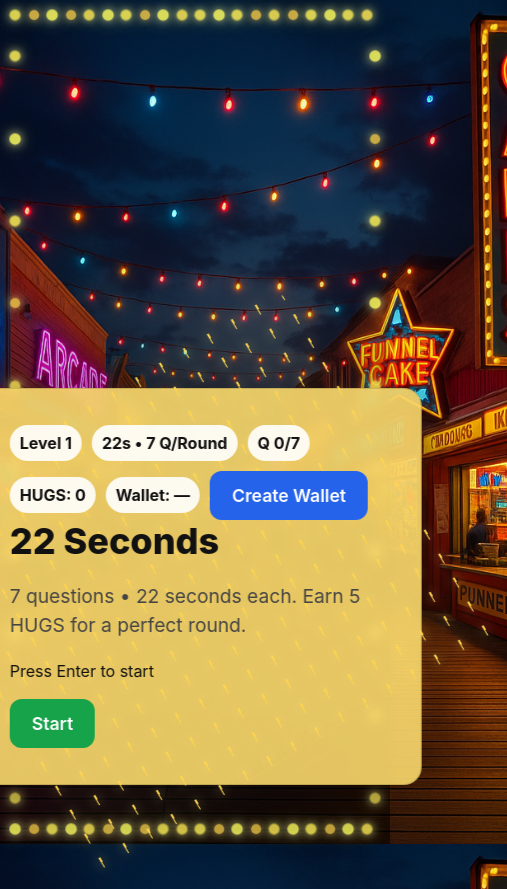
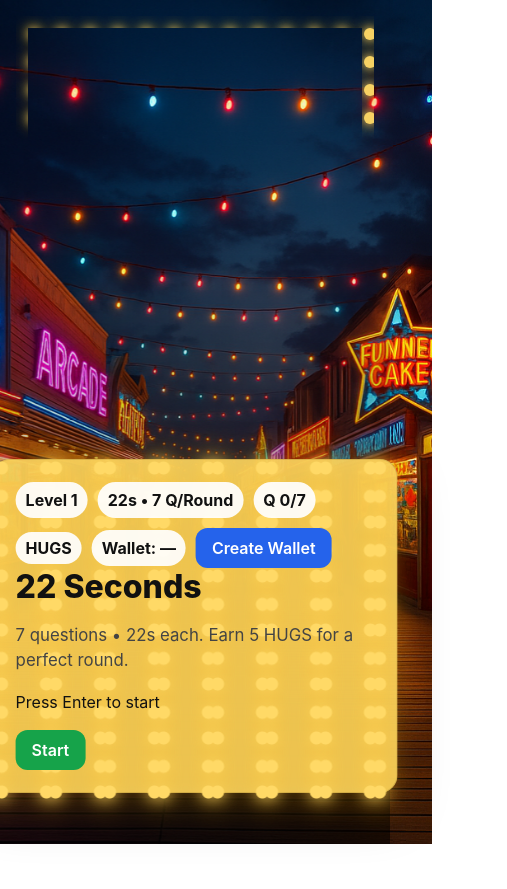
Before and after one commit to hugstokens-stack/hugs-trivia, a React (Vite) app: page / in a window 390 px wide. Shown: the whole page, 507 px wide, since content can reach past the window. After the commit the page ends 844 px from the top, so only its background shows below. Built offline with nearby package versions, Linux system fonts and the light colour scheme.

Commit message:
Neon bulbs (viewport+panel), HUGS history drawer, reliable Enter submit

```diff
--- a/src/App.css
+++ b/src/App.css
@@ -1,166 +1,113 @@
-/* ===== 22 Seconds – centered panel + neon frame + card bulbs + mobile actions ===== */
+/* ===== 22 Seconds – Centered Card + Neon Bulbs + Mobile-friendly ===== */
 
 :root{
-  --panel-bg: rgba(246,213,107,0.92);
-  --text:#111;
-  --muted:#444;
-  --accent-blue:#2563eb;
-  --accent-green:#16a34a;
+  --panel-bg: rgba(246,213,107,0.94);
+  --text:#111; --muted:#444;
+  --accent-blue:#2563eb; --accent-green:#16a34a;
   --radius:18px;
 }
 
 html,body,#root{
-  height:100%;
-  margin:0;
-  font-family: Inter, system-ui, -apple-system, "Segoe UI", Roboto, Arial;
+  height:100%; margin:0;
+  font-family:Inter, system-ui, -apple-system, Segoe UI, Roboto, HelveticaNeue, Arial;
   background-image:url("/boardwalktheme.png");
-  background-size:cover;
-  background-position:center;
-  background-repeat:no-repeat;
-  background-attachment:fixed;
+  background-size:cover; background-position:center;
+  background-repeat:no-repeat; background-attachment:fixed;
   color:#fff;
 }
 
-@keyframes fadeInBackground{
-  0%{ filter:brightness(.4) blur(5px); opacity:0 }
-  100%{ filter:brightness(1) blur(0); opacity:1 }
-}
-body{ animation:fadeInBackground 1.2s ease-out forwards }
+@keyframes fadeInBg{0%{filter:brightness(.6) blur(2px);opacity:0}100%{filter:none;opacity:1}}
+body{animation:fadeInBg 900ms ease-out forwards}
 
+/* bottom vignette */
 .scrim{
   position:fixed; inset:0; pointer-events:none;
-  background:linear-gradient(to top, rgba(0,0,0,.55) 0%, rgba(0,0,0,.25) 45%, rgba(0,0,0,0) 75%);
-  z-index:5;
+  background:linear-gradient(to top, rgba(0,0,0,.55) 0%, rgba(0,0,0,.25) 40%, rgba(0,0,0,0) 70%);
+  z-index:4;
 }
 
-/* ---- Neon frame around the viewport ---- */
+/* ===== VIEWPORT NEON FRAME ===== */
 .neon-frame{
-  position:fixed;
-  inset:10px;
-  list-style:none;
-  margin:0; padding:0;
-  pointer-events:none;
-  z-index:6;
+  --dot: 12px;
+  --gap: 28px;
+  position:fixed; inset:16px; list-style:none; margin:0; padding:0;
+  display:grid; grid-template-columns:repeat(15, var(--gap));
+  grid-auto-rows:var(--gap);
+  pointer-events:none; z-index:6;
 }
 .neon-frame li{
-  position:absolute;
-  width:10px; height:10px; border-radius:50%;
-  background:#ffd54f;
-  box-shadow:0 0 8px rgba(255,235,130,.9), 0 0 18px rgba(255,235,130,.6);
-  animation:bulb 1.4s infinite ease-in-out;
-  opacity:.85;
+  width:var(--dot); height:var(--dot); border-radius:50%;
+  background:#ffd966;
+  box-shadow:0 0 10px #ffd966, 0 0 18px #ffb100;
+  animation:blink 1.6s infinite ease-in-out;
 }
-/* Top edge (0–19) */
-.neon-frame li:nth-child(-n+20){ top:0; }
-.neon-frame li:nth-child(1){ left:0; } .neon-frame li:nth-child(2){ left:5%; }
-.neon-frame li:nth-child(3){ left:10%; } .neon-frame li:nth-child(4){ left:15%; }
-.neon-frame li:nth-child(5){ left:20%; } .neon-frame li:nth-child(6){ left:25%; }
-.neon-frame li:nth-child(7){ left:30%; } .neon-frame li:nth-child(8){ left:35%; }
-.neon-frame li:nth-child(9){ left:40%; } .neon-frame li:nth-child(10){ left:45%; }
-.neon-frame li:nth-child(11){ left:50%; } .neon-frame li:nth-child(12){ left:55%; }
-.neon-frame li:nth-child(13){ left:60%; } .neon-frame li:nth-child(14){ left:65%; }
-.neon-frame li:nth-child(15){ left:70%; } .neon-frame li:nth-child(16){ left:75%; }
-.neon-frame li:nth-child(17){ left:80%; } .neon-frame li:nth-child(18){ left:85%; }
-.neon-frame li:nth-child(19){ left:90%; } .neon-frame li:nth-child(20){ left:95%; }
-/* Bottom (21–40) */
-.neon-frame li:nth-child(n+21):nth-child(-n+40){ bottom:0; }
-.neon-frame li:nth-child(21){ left:0; } .neon-frame li:nth-child(22){ left:5%; }
-.neon-frame li:nth-child(23){ left:10%; } .neon-frame li:nth-child(24){ left:15%; }
-.neon-frame li:nth-child(25){ left:20%; } .neon-frame li:nth-child(26){ left:25%; }
-.neon-frame li:nth-child(27){ left:30%; } .neon-frame li:nth-child(28){ left:35%; }
-.neon-frame li:nth-child(29){ left:40%; } .neon-frame li:nth-child(30){ left:45%; }
-.neon-frame li:nth-child(31){ left:50%; } .neon-frame li:nth-child(32){ left:55%; }
-.neon-frame li:nth-child(33){ left:60%; } .neon-frame li:nth-child(34){ left:65%; }
-.neon-frame li:nth-child(35){ left:70%; } .neon-frame li:nth-child(36){ left:75%; }
-.neon-frame li:nth-child(37){ left:80%; } .neon-frame li:nth-child(38){ left:85%; }
-.neon-frame li:nth-child(39){ left:90%; } .neon-frame li:nth-child(40){ left:95%; }
-/* Left (41–50) */
-.neon-frame li:nth-child(n+41):nth-child(-n+50){ left:0; }
-.neon-frame li:nth-child(41){ top:5%; } .neon-frame li:nth-child(42){ top:15%; }
-.neon-frame li:nth-child(43){ top:25%; } .neon-frame li:nth-child(44){ top:35%; }
-.neon-frame li:nth-child(45){ top:45%; } .neon-frame li:nth-child(46){ top:55%; }
-.neon-frame li:nth-child(47){ top:65%; } .neon-frame li:nth-child(48){ top:75%; }
-.neon-frame li:nth-child(49){ top:85%; } .neon-frame li:nth-child(50){ top:95%; }
-/* Right (51–60) */
-.neon-frame li:nth-child(n+51){ right:0; }
-.neon-frame li:nth-child(51){ top:5%; } .neon-frame li:nth-child(52){ top:15%; }
-.neon-frame li:nth-child(53){ top:25%; } .neon-frame li:nth-child(54){ top:35%; }
-.neon-frame li:nth-child(55){ top:45%; } .neon-frame li:nth-child(56){ top:55%; }
-.neon-frame li:nth-child(57){ top:65%; } .neon-frame li:nth-child(58){ top:75%; }
-.neon-frame li:nth-child(59){ top:85%; } .neon-frame li:nth-child(60){ top:95%; }
+@keyframes blink{0%,100%{opacity:.25}50%{opacity:1}}
+/* ring edge only (hide inner bulbs) */
+.neon-frame{mask:
+  linear-gradient(#000 0 0) content-box, linear-gradient(#000 0 0);
+  -webkit-mask:
+  linear-gradient(#000 0 0) content-box, linear-gradient(#000 0 0);
+  padding:12px; background:transparent;
+  mask-composite:exclude; -webkit-mask-composite:xor;
+}
 
-@keyframes bulb{
-  0%, 100% { filter:brightness(.9); transform:scale(1); }
-  50% { filter:brightness(1.25); transform:scale(1.15); }
-}
-.neon-frame li:nth-child(odd){ animation-delay:.3s }
-.neon-frame li:nth-child(3n){ animation-delay:.6s }
-.neon-frame li:nth-child(5n){ animation-delay:.9s }
-
-/* ---- Centered gold panel ---- */
+/* ===== GOLD PANEL (centered) ===== */
 .overlay{
-  position:fixed;
-  left:50%; top:50%;
-  transform:translate(-50%, -50%);
-  width:min(1200px, 95vw);
-  background:var(--panel-bg);
-  color:var(--text);
-  border-radius:var(--radius);
-  border:1px solid rgba(0,0,0,.15);
-  box-shadow:0 16px 52px rgba(0,0,0,.35);
-  padding:36px 40px;
-  backdrop-filter:blur(4px);
+  position:fixed; left:50%; bottom:10vh; transform:translateX(-50%);
+  width:min(1050px, 92vw);
+  background:var(--panel-bg); color:var(--text);
+  border-radius:var(--radius); border:1px solid rgba(0,0,0,.15);
+  padding:28px 32px; box-shadow:0 18px 48px rgba(0,0,0,.35);
   z-index:10;
 }
-.overlay *{ color:var(--text) }
 
-/* --- Bulb border around the card (no extra markup) --- */
-@keyframes chase { to { transform: rotate(1turn); } }
+/* PANEL EDGE BULBS */
 .overlay::before{
-  content:"";
-  position:absolute; inset:-12px;
+  content:""; position:absolute; inset:-10px;
   border-radius:calc(var(--radius) + 12px);
+  pointer-events:none; z-index:-1;
+  /* dotted bulbs along border using repeating radial gradients */
   background:
-    conic-gradient(from 0deg,
-      #ffd54f 0 10deg, transparent 10deg 30deg) 0 0 / 28px 28px repeat;
-  filter: drop-shadow(0 0 6px rgba(255,235,130,.9))
-          drop-shadow(0 0 14px rgba(255,235,130,.6));
-  animation: chase 6s linear infinite;
-  pointer-events:none;
-  z-index:-1;
+    radial-gradient(circle at 18px 18px, #ffd966 0 6px, transparent 7px) 0 0 / 54px 54px repeat,
+    radial-gradient(circle at 18px 18px, #ffd966 0 6px, transparent 7px) 0 100% / 54px 54px repeat,
+    radial-gradient(circle at 18px 18px, #ffd966 0 6px, transparent 7px) 100% 0 / 54px 54px repeat,
+    radial-gradient(circle at 18px 18px, #ffd966 0 6px, transparent 7px) 100% 100% / 54px 54px repeat;
+  filter: drop-shadow(0 0 8px #ffd966) drop-shadow(0 0 16px #ffb100);
 }
 
-/* Typography & controls */
-h1.title{ margin:0 0 14px; font-size:clamp(36px, 5.6vw, 54px); font-weight:800; line-height:1.2 }
-.level{ font-size:1.5rem; font-weight:700; margin:12px 0 8px }
-.subtitle{ color:var(--muted); font-size:1.2rem }
-.hud{ display:flex; gap:10px; flex-wrap:wrap; align-items:center; font-size:1rem }
-.badge{ background:rgba(255,255,255,.9); color:#111; font-weight:700; border-radius:999px; padding:6px 10px }
-.btn{ display:inline-flex; align-items:center; justify-content:center; padding:12px 20px; border-radius:12px; border:0; cursor:pointer; font-weight:600; font-size:1.15rem; line-height:1.2; transition:filter .15s, transform .1s }
-.btn:active{ transform:translateY(1px) }
-.btn-blue{ background:var(--accent-blue); color:#fff } .btn-blue:hover{ filter:brightness(1.05) }
-.btn-green{ background:var(--accent-green); color:#fff } .btn-green:hover{ filter:brightness(1.05) }
-.btn-ghost{ background:transparent; border:1px solid rgba(0,0,0,.15); color:var(--text) }
+/* type */
+h1.title{margin:0 0 10px; font-size:clamp(32px,5vw,46px); font-weight:800; line-height:1.2}
+.level{font-weight:700; margin:8px 0 4px; font-size:1.2rem}
+.subtitle{color:var(--muted); font-size:1.05rem}
+.feedback{margin-top:10px; font-weight:700; color:var(--accent-green)}
 
-.controls{ display:flex; gap:12px; align-items:center; flex-wrap:wrap }
+/* HUD / badges */
+.hud{display:flex; gap:10px; flex-wrap:wrap; align-items:center}
+.badge,.chip{
+  background:rgba(255,255,255,.92); color:#111; font-weight:700;
+  border-radius:999px; padding:6px 10px; border:0;
+}
+.chip{cursor:pointer}
+
+/* input & buttons */
+.controls{display:flex; gap:10px; align-items:center; margin-top:6px}
 .controls input{
-  height:56px; padding:0 14px; font-size:1.25rem;
-  border-radius:10px; border:1px solid rgba(0,0,0,.25);
-  width:min(680px, 92%); box-shadow:0 2px 4px rgba(0,0,0,.1)
+  height:52px; padding:0 14px; font-size:1.05rem; border-radius:10px;
+  border:1px solid rgba(0,0,0,.25); width:min(560px, 90%);
+  box-shadow:0 2px 4px rgba(0,0,0,.08);
 }
-.controls input:focus{ outline:2px solid var(--accent-blue) }
-.feedback{ margin-top:12px; font-size:1.25rem; font-weight:700; color:var(--accent-green) }
+.controls input:focus{outline:2px solid var(--accent-blue)}
+.btn{display:inline-flex; align-items:center; justify-content:center; padding:10px 16px;
+  border-radius:12px; border:0; cursor:pointer; font-weight:600; font-size:1rem}
+.btn-blue{background:var(--accent-blue); color:#fff}
+.btn-green{background:var(--accent-green); color:#fff}
+.btn-ghost{background:transparent; border:1px solid rgba(0,0,0,.15); color:var(--text)}
 
-/* ---- Mobile: show Start/Next and Submit/Skip buttons ---- */
-.mobile-actions{
-  display:none;
-  margin-top:10px;
-  gap:10px;
+/* mobile extras */
+.mobile-actions{display:none; gap:8px; margin-top:8px}
+@media (max-width: 760px){
+  .overlay{bottom:6vh; padding:22px}
+  .controls{flex-direction:column; align-items:stretch}
+  .controls input{width:100%}
+  .mobile-actions{display:flex}
 }
-@media (max-width: 720px){
-  .overlay{ top:auto; bottom:7vh; transform:translateX(-50%) }
-  .mobile-actions{ display:flex; }
-  /* bigger touch targets on phone */
-  .btn{ padding:14px 22px; font-size:1.1rem }
-  .controls input{ height:54px; font-size:1.15rem; width:100% }
-}
--- a/src/App.jsx
+++ b/src/App.jsx
@@ -1,3 +1,4 @@
+
 import React, { useEffect, useMemo, useRef, useState } from "react";
 import "./App.css";
 import { CONFIG } from "./config";
@@ -18,8 +19,12 @@ export default function App() {
   const [askedInLevel, setAskedInLevel] = useState(0);
   const [correctInLevel, setCorrectInLevel] = useState(0);
 
-  // wallet
+  // wallet & history
   const [wallet, setWalletState] = useState(getWallet());
+  const [showHistory, setShowHistory] = useState(false);
+  const [history, setHistory] = useState(() => {
+    try { return JSON.parse(localStorage.getItem("hugs_history")||"[]"); } catch { return []; }
+  });
 
   // constants
   const roundTarget = useMemo(() => CONFIG.questionsPerRound, []);
@@ -28,8 +33,7 @@ export default function App() {
   // refs
   const inputRef = useRef(null);
 
-  // global no-repeat set across the whole session
-  // key by normalized question+answers (stronger than ids)
+  // global no-repeat across session
   const usedKeysRef = useRef(new Set());
 
   // ---------- helpers ----------
@@ -47,7 +51,6 @@ export default function App() {
     if (pool.length === 0) return null;
     return pool[Math.floor(Math.random() * pool.length)];
   }
-
   function pickAnyUnused() {
     for (const lvl of Object.keys(EXTRA_BANK).map((n) => +n)) {
       const c = pickFromLevel(lvl);
@@ -57,18 +60,10 @@ export default function App() {
   }
 
   function loadNextQuestion(nextAskedCount) {
-    // round finished?
-    if (nextAskedCount >= roundTarget) {
-      completeLevel();
-      return;
-    }
+    if (nextAskedCount >= roundTarget) { completeLevel(); return; }
 
-    // try same-level first
     let local = pickFromLevel(level);
-    if (!local) {
-      // fallback: anywhere, still no repeats
-      local = pickAnyUnused();
-    }
+    if (!local) local = pickAnyUnused();
 
     if (!local) {
       setQuestion({ question: "Out of questions 🎉", answer: "" });
@@ -77,7 +72,6 @@ export default function App() {
       return;
     }
 
-    // register and show
     usedKeysRef.current.add(keyFor(local));
     setQuestion({ question: local.q, answer: local.a, answers: local.a });
     setAnswer("");
@@ -94,16 +88,24 @@ export default function App() {
   }
 
   function completeLevel() {
-    if (correctInLevel === roundTarget && wallet?.address) {
-      rewardTokens(wallet.address, CONFIG.tokensPerCorrectRound)
-        .then(() =>
-          setFeedback(
-            `🎉 Level Complete! +${CONFIG.tokensPerCorrectRound} ${CONFIG.tokenCode} awarded.`
-          )
-        )
-        .catch(() =>
-          setFeedback("⚠️ Reward queued. (Enable XRPL to pay for real)")
-        );
+    // record to history (mock HUGS earned only on perfect round)
+    const earned = correctInLevel === roundTarget ? CONFIG.tokensPerCorrectRound : 0;
+    const row = {
+      ts: Date.now(),
+      level,
+      correct: correctInLevel,
+      outOf: roundTarget,
+      duration: roundTarget * perQuestionSeconds,
+      hugs: earned,
+    };
+    const nextHist = [row, ...history].slice(0, 50);
+    setHistory(nextHist);
+    try { localStorage.setItem("hugs_history", JSON.stringify(nextHist)); } catch {}
+
+    if (earned && wallet?.address) {
+      rewardTokens(wallet.address, earned)
+        .then(() => setFeedback(`🎉 Level Complete! +${earned} ${CONFIG.tokenCode} awarded.`))
+        .catch(() => setFeedback("⚠️ Reward queued. (Enable XRPL to pay for real)"));
     } else {
       setFeedback("⏸️ Level complete. Press Enter for the next level.");
     }
@@ -123,7 +125,7 @@ export default function App() {
     setTimeout(() => {
       setAskedInLevel(nextAsked);
       loadNextQuestion(nextAsked);
-    }, 220);
+    }, 200);
   }
 
   function submit() {
@@ -140,7 +142,7 @@ export default function App() {
       setTimeout(() => {
         setAskedInLevel(nextAsked);
         loadNextQuestion(nextAsked);
-      }, 450);
+      }, 420);
     } else {
       advanceAsWrong();
     }
@@ -156,85 +158,53 @@ export default function App() {
     return res.json();
   }
 
-  async function makeWallet() {
-    const w = await createTestWallet();
-    setWalletState(w);
-  }
-  function resetWallet() {
-    clearWallet();
-    setWalletState(null);
-  }
+  async function makeWallet() { const w = await createTestWallet(); setWalletState(w); }
+  function resetWallet(){ clearWallet(); setWalletState(null); }
 
-  // Desktop/phone friendly: a single action to start/advance
-  function startOrNext() {
-    if (!started) {
-      setStarted(true);
-      startLevel(1);
-    } else if (pausedBetweenLevels) {
-      setFeedback("");
-      startLevel(level + 1);
-    }
+  // unified start/next for mobile button
+  function startOrNext(){
+    if (!started) { setStarted(true); startLevel(1); }
+    else if (pausedBetweenLevels){ setFeedback(""); startLevel(level + 1); }
   }
 
   // ---------- effects ----------
-  // Global Enter handling
+  // Global Enter: start/next or submit/skip
   useEffect(() => {
-    function onKey(e) {
+    function onKey(e){
       if (e.key !== "Enter") return;
-
-      if (!started) {
-        setStarted(true);
-        startLevel(1);
-        return;
-      }
-      if (pausedBetweenLevels) {
-        setFeedback("");
-        startLevel(level + 1);
-        return;
-      }
+      if (!started){ setStarted(true); startLevel(1); return; }
+      if (pausedBetweenLevels){ setFeedback(""); startLevel(level + 1); return; }
       if (!question) return;
-
-      if (norm(answer).length > 0) {
-        submit();
-      } else {
-        advanceAsWrong();
-      }
+      if (norm(answer).length > 0) submit(); else advanceAsWrong();
     }
     window.addEventListener("keydown", onKey);
     return () => window.removeEventListener("keydown", onKey);
   }, [started, pausedBetweenLevels, level, question, answer]);
 
-  // Per-question countdown
+  // timer
   useEffect(() => {
     if (!started || pausedBetweenLevels || !question) return;
-    if (secondsLeft <= 0) {
-      advanceAsWrong();
-      return;
-    }
-    const t = setTimeout(() => setSecondsLeft((s) => s - 1), 1000);
+    if (secondsLeft <= 0){ advanceAsWrong(); return; }
+    const t = setTimeout(() => setSecondsLeft(s => s - 1), 1000);
     return () => clearTimeout(t);
   }, [secondsLeft, started, pausedBetweenLevels, question]);
 
-  // Auto-focus the input whenever a new question arrives
-  useEffect(() => {
-    if (question && inputRef.current) inputRef.current.focus();
-  }, [question]);
+  // focus input on question
+  useEffect(() => { if (question && inputRef.current) inputRef.current.focus(); }, [question]);
 
-  // Q display that never shows overflow (no 9/7)
-  const displayQ = started && !pausedBetweenLevels && question
-    ? Math.min(askedInLevel + 1, roundTarget)
-    : Math.min(askedInLevel, roundTarget);
+  const displayQ =
+    started && !pausedBetweenLevels && question
+      ? Math.min(askedInLevel + 1, roundTarget)
+      : Math.min(askedInLevel, roundTarget);
 
   // ---------- UI ----------
   return (
     <div className="page">
       <div className="scrim" />
 
-      {/* visible neon frame around the viewport */}
+      {/* visible neon frame around viewport */}
       <ul className="neon-frame">
-        {Array.from({ length: 60 }).map((_, i) => (
-          <li key={i}></li>
-        ))}
+        {Array.from({ length: 60 }).map((_, i) => (<li key={i} />))}
       </ul>
 
       <div className="overlay">
@@ -243,27 +213,18 @@ export default function App() {
           <header className="hud" style={{ justifyContent: "space-between" }}>
             <div className="hud">
               <span className="badge">Level {level}</span>
-              <span className="badge">
-                {perQuestionSeconds}s • {roundTarget} Q/Round
-              </span>
+              <span className="badge">{perQuestionSeconds}s • {roundTarget} Q/Round</span>
               <span className="badge">Q {displayQ}/{roundTarget}</span>
-              {started && !pausedBetweenLevels && (
-                <span className="badge">⏱ {secondsLeft}s</span>
-              )}
+              {started && !pausedBetweenLevels && (<span className="badge">⏱ {secondsLeft}s</span>)}
             </div>
+
             <div className="hud">
-              <span className="badge">HUGS: {0 /* replace with live balance when wiring */}</span>
-              <span className="badge">
-                Wallet: {wallet?.address ? wallet.address : "—"}
-              </span>
+              <button className="chip" onClick={() => setShowHistory(s => !s)}>HUGS</button>
+              <span className="badge">Wallet: {wallet?.address ? wallet.address : "—"}</span>
               {wallet?.address ? (
-                <button className="btn btn-ghost" onClick={resetWallet}>
-                  Remove
-                </button>
+                <button className="btn btn-ghost" onClick={resetWallet}>Remove</button>
               ) : (
-                <button className="btn btn-blue" onClick={makeWallet}>
-                  Create Wallet
-                </button>
+                <button className="btn btn-blue" onClick={makeWallet}>Create Wallet</button>
               )}
             </div>
           </header>
@@ -273,13 +234,9 @@ export default function App() {
           {!started ? (
             <div className="start-wrap">
               <p className="subtitle">
-                {roundTarget} questions • {perQuestionSeconds} seconds each. Earn{" "}
-                {CONFIG.tokensPerCorrectRound} {CONFIG.tokenCode} for a perfect round.
+                {roundTarget} questions • {perQuestionSeconds}s each. Earn {CONFIG.tokensPerCorrectRound} {CONFIG.tokenCode} for a perfect round.
               </p>
-              <p>
-                Press <span className="kbd">Enter</span> to start
-              </p>
-              {/* Mobile visible start button */}
+              <p>Press <span className="kbd">Enter</span> to start</p>
               <div className="mobile-actions">
                 <button className="btn btn-green" onClick={startOrNext}>Start</button>
               </div>
@@ -287,17 +244,10 @@ export default function App() {
           ) : pausedBetweenLevels ? (
             <div className="start-wrap">
               <h3 className="level">Level {level} Complete</h3>
-              <p className="subtitle">
-                Correct: {correctInLevel}/{roundTarget}.
-              </p>
-              <p>
-                Press <span className="kbd">Enter</span> to start Level {level + 1}.
-              </p>
-              {/* Mobile visible next-level button */}
+              <p className="subtitle">Correct: {correctInLevel}/{roundTarget}.</p>
+              <p>Press <span className="kbd">Enter</span> to start Level {level + 1}.</p>
               <div className="mobile-actions">
-                <button className="btn btn-green" onClick={startOrNext}>
-                  Start Level {level + 1}
-                </button>
+                <button className="btn btn-green" onClick={startOrNext}>Start Level {level + 1}</button>
               </div>
             </div>
           ) : (
@@ -314,17 +264,14 @@ export default function App() {
                   onChange={(e) => setAnswer(e.target.value)}
                   onKeyDown={(e) => {
                     if (e.key === "Enter") {
-                      if (norm(answer).length > 0) submit();
-                      else advanceAsWrong();
+                      e.preventDefault(); e.stopPropagation();
+                      if (norm(answer).length > 0) submit(); else advanceAsWrong();
                     }
                   }}
                 />
-                <button className="btn btn-blue" onClick={submit}>
-                  Submit
-                </button>
+                <button className="btn btn-blue" onClick={submit}>Submit</button>
               </div>
 
-              {/* Mobile-friendly actions */}
               <div className="mobile-actions">
                 <button className="btn btn-green" onClick={submit}>Submit</button>
                 <button className="btn btn-ghost" onClick={advanceAsWrong}>Skip</button>
@@ -333,6 +280,36 @@ export default function App() {
               {feedback && <div className="feedback">{feedback}</div>}
             </>
           )}
+
+          {/* History Drawer */}
+          {showHistory && (
+            <div style={{marginTop:12, background:"rgba(255,255,255,.75)", borderRadius:12, padding:12}}>
+              <strong style={{color:"#111"}}>Hugs History</strong>
+              <div style={{overflowX:"auto"}}>
+                <table style={{width:"100%", color:"#111", borderCollapse:"collapse", marginTop:8, fontSize:14}}>
+                  <thead>
+                    <tr>
+                      <th align="left">Date</th>
+                      <th>Level</th><th>Correct</th><th>Duration</th><th>HUGS</th>
+                    </tr>
+                  </thead>
+                  <tbody>
+                    {history.length === 0 ? (
+                      <tr><td colSpan="5" style={{padding:"8px 0"}}>No games yet.</td></tr>
+                    ) : history.map((r,i)=>(
+                      <tr key={i}>
+                        <td>{new Date(r.ts).toLocaleString()}</td>
+                        <td align="center">{r.level}</td>
+                        <td align="center">{r.correct}/{r.outOf}</td>
+                        <td align="center">{r.duration}s</td>
+                        <td align="center">{r.hugs}</td>
+                      </tr>
+                    ))}
+                  </tbody>
+                </table>
+              </div>
+            </div>
+          )}
         </main>
       </div>
     </div>
```
